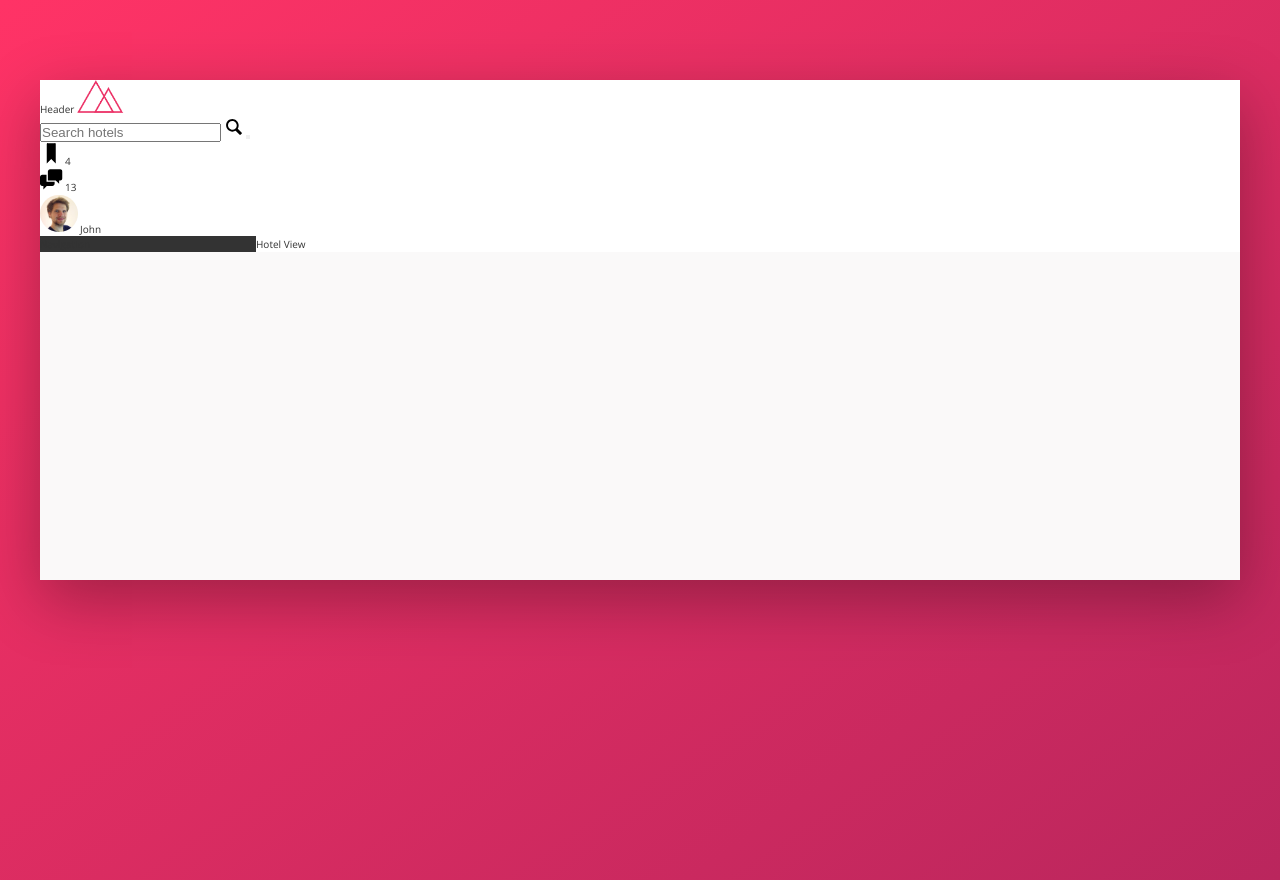
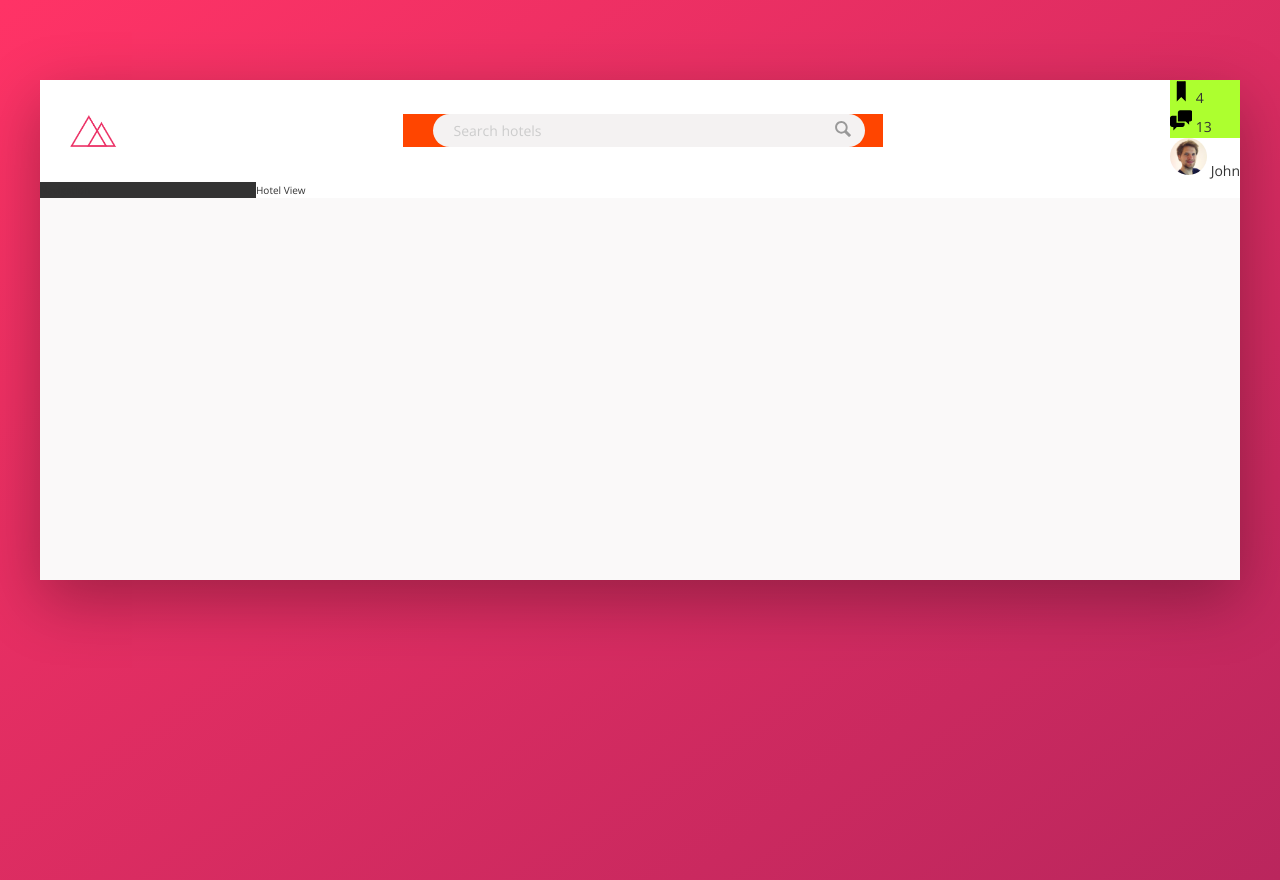
Before and after one commit to mike1234-pixel/Trillo, a website: page index.html in a window 1280 px wide. Drawn offline with nearby package versions, Linux system fonts and the light colour scheme.

Commit message:
used flexbox to style search bar.

```diff
--- a/index.html
+++ b/index.html
@@ -16,7 +16,6 @@
   <body>
     <div class="container">
       <header class="header">
-        Header
         <img src="img/logo.png" alt="trillo logo" class="logo" />
         <form action="#" class="search">
           <input
@@ -25,10 +24,12 @@
             placeholder="Search hotels"
           />
           <!--to include svg files from sprite.svg...-->
-          <svg class="search__icon">
-            <use xlink:href="img/symbol-defs.svg#icon-magnifying-glass"></use>
-          </svg>
-          <button class="search__button"></button>
+
+          <button class="search__button">
+            <svg class="search__icon">
+              <use xlink:href="img/symbol-defs.svg#icon-magnifying-glass"></use>
+            </svg>
+          </button>
         </form>
         <nav class="user-nav">
           <div class="user-nav__icon-box">
--- a/sass/_components.scss
+++ b/sass/_components.scss
@@ -3,21 +3,62 @@
 
 .logo {
   height: 3.25rem;
+  margin-left: 3rem;
 }
 
 //////////////////////////////////////////////////////////////////
 // SEARCH
 
 .search {
+  background-color: orangered;
+  flex: 0 0 40%;
+  display: flex;
+  align-items: center;
+  justify-content: center;
   &__input {
+    font-family: inherit;
+    font-size: inherit;
+    color: inherit;
+    background-color: var(--color-grey-light-2);
+    border: none;
+    padding: 0.7rem 2rem;
+    border-radius: 100px;
+    width: 90%;
+    transition: all 0.2s;
+    margin-right: -3.25rem;
+
+    &:focus {
+      outline: none;
+      width: 100%;
+      background-color: var(--color-grey-light-3);
+    }
+
+    &::-webkit-input-placeholder {
+      font-weight: 100;
+      color: var(--color-grey-light-4);
+    }
+  }
+
+  // adjacent selector (if input is in focus, apple these styles to the button...)
+  &__input:focus + &__button {
+    background-color: var(--color-grey-light-3);
   }
 
   &__button {
+    border: none;
+    background-color: var(--color-grey-light-2);
+
+    &:focus {
+      outline: none;
+      transform: translateY(2px);
+    }
   }
 
   &__icon {
     height: 2rem;
     width: 2rem;
+    fill: var(--color-grey-dark-3);
+    // fill property used to colour svg icons
   }
 }
 
@@ -26,6 +67,7 @@
 
 .user-nav {
   &__icon-box {
+    background-color: greenyellow;
   }
 
   &__icon {
@@ -44,3 +86,6 @@
   &__user-name {
   }
 }
+
+// flex-box can be used whenever we want to center or align something
+// flex items can also be flex containers
--- a/sass/_layout.scss
+++ b/sass/_layout.scss
@@ -8,10 +8,14 @@
 }
 
 .header {
+  font-size: 1.4rem;
   height: 7 rem;
   background-color: #fff;
   border-bottom: var(--color-grey-light-2);
   width: 100%;
+  display: flex; // parent flex-container for logo, input box, magnifying glass etc
+  justify-content: space-between; // align items along main axis
+  align-items: center; // align items along cross-axis
 }
 
 .content {
```
Also changed, not shown: css/style.css.
